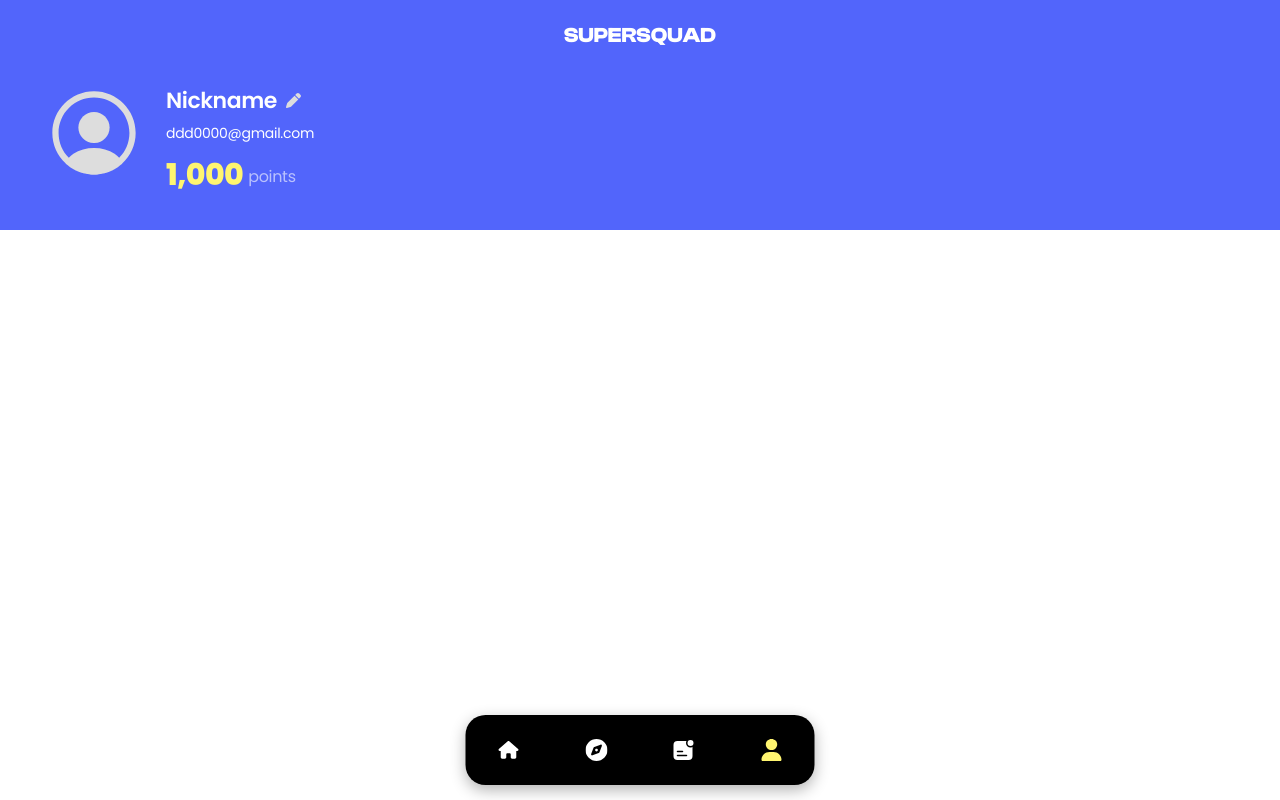
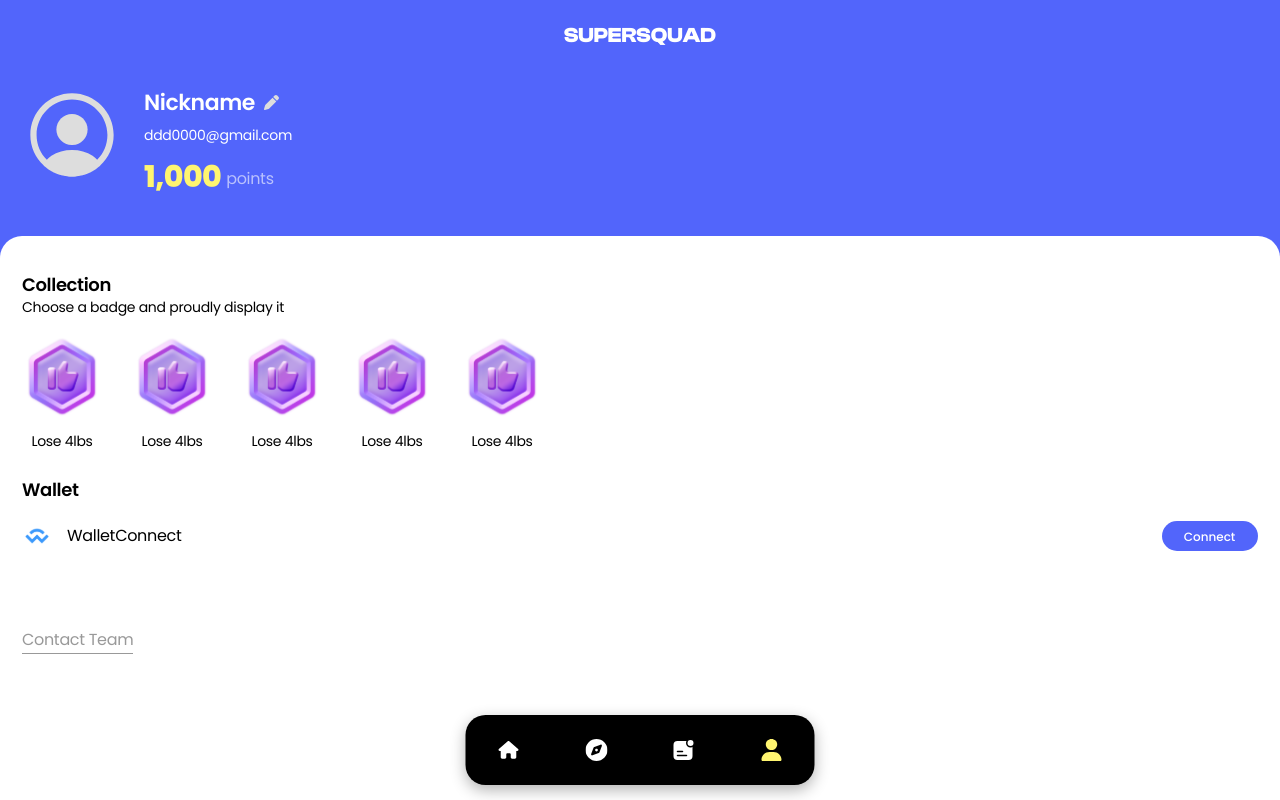
Before and after one commit to supersquad-challenge/proto.v2, a Next.js app in the folder proto.v2-client/: page /profile in a window 1280 px wide. Built offline with nearby package versions, Linux system fonts and the light colour scheme.

Commit message:
Add: whole profile page

```diff
--- a/proto.v2-client/src/app/profile/page.tsx
+++ b/proto.v2-client/src/app/profile/page.tsx
@@ -4,14 +4,19 @@ import styled from "styled-components";
 import Image from "next/image";
 import { POINT } from "@/lib/protoV2Constants";
 import thousandFormat from "@/utils/thousandFormat";
+import SingleCollection from "@/components/common/profile/SingleCollection";
+import Wallet from "@/components/common/profile/Wallet";
+import { useRouter } from "next/navigation";
+import Link from "next/link";
 
 const Profile = () => {
+  const router = useRouter();
   return (
     <Container>
       <AccountOverviewContainer>
         <ProfileImageWrapper>
           <Image
-            src="/asset/profile-circle.svg" //여기 챌린지 썸네일 사진이 들어가면 됨.
+            src="/asset/profile-circle.svg" //여기 프로필 사진이 들어가면 됨.
             alt="Profile Image"
             fill
             style={{
@@ -26,8 +31,9 @@ const Profile = () => {
               src="/asset/pencil.svg"
               width={16}
               height={16}
-              alt="edit nickname"
-              style={{ marginLeft: "9px" }}
+              alt="edit profile"
+              style={{ marginLeft: "9px", cursor: "pointer" }}
+              onClick={() => router.push("/flow/profile-setting")}
             />
           </div>
           <Email>ddd0000@gmail.com</Email>
@@ -56,6 +62,22 @@ const Profile = () => {
           </div>
         </AccountOverviewWrapper>
       </AccountOverviewContainer>
+      <AssetsContainer>
+        <SectionName style={{ marginBottom: "5px" }}>Collection</SectionName>
+        <SectionDetail>Choose a badge and proudly display it</SectionDetail>
+        <CollectionContainer>
+          <SingleCollection name="Lose 4lbs" />
+          <SingleCollection name="Lose 4lbs" margin="0 0 0 30px" />
+          <SingleCollection name="Lose 4lbs" margin="0 0 0 30px" />
+          <SingleCollection name="Lose 4lbs" margin="0 0 0 30px" />
+          <SingleCollection name="Lose 4lbs" margin="0 0 0 30px" />
+        </CollectionContainer>
+        <SectionName style={{ marginTop: "30px" }}>Wallet</SectionName>
+        <Wallet walletName="WalletConnect" />
+        <a href="mailto:official@supersquad.xyz">
+          <ContactTeam>Contact Team</ContactTeam>
+        </a>
+      </AssetsContainer>
     </Container>
   );
 };
@@ -69,7 +91,7 @@ const Container = styled.main`
 
 const AccountOverviewContainer = styled.section`
   width: 100%;
-  padding: 15px 22px 40px 44px; //원래는 22px인데 밑에 흰색 컨테이너의 border-radius = 22px인 것때문에
+  padding: 85px 22px 66px 22px; //원래는 padding-bottom이 44px인데 밑에 흰색 컨테이너의 border-radius = 22px인 것때문에
   box-sizing: border-box;
   background-color: ${colors.primary};
   display: flex;
@@ -120,3 +142,55 @@ const Points = styled.div`
   line-height: 100%;
   letter-spacing: -0.6px;
 `;
+
+const AssetsContainer = styled.section`
+  margin-top: -22px;
+  border-radius: 22px 22px 0px 0px;
+  padding: 40px 22px 30px 22px;
+  background-color: ${colors.white};
+  box-sizing: border-box;
+`;
+
+const SectionName = styled.div`
+  color: ${colors.black};
+  font-size: 18px;
+  font-weight: 600;
+  letter-spacing: -0.36px;
+  line-height: 100%;
+`;
+
+const SectionDetail = styled.div`
+  color: ${colors.black};
+  font-size: 14px;
+  font-weight: 400;
+  line-height: 128.571%;
+  letter-spacing: -0.28px;
+`;
+
+const CollectionContainer = styled.div`
+  width: 100vw;
+  height: auto;
+  margin-top: 20px;
+  box-sizing: border-box;
+  overflow: scroll;
+  display: flex;
+  padding: 0 22px;
+  margin-left: -22px;
+`;
+
+const ContactTeam = styled.div`
+  color: ${colors.gray};
+  width: fit-content;
+  padding: 0 0 5px 0;
+  font-size: 16px;
+  font-weight: 400;
+  line-height: 100%;
+  letter-spacing: -0.32px;
+
+  border-bottom: 1px solid ${colors.gray};
+  margin-top: 74px;
+
+  &:hover {
+    cursor: pointer;
+  }
+`;
--- a/proto.v2-client/src/components/base/Button/BaseButton.tsx
+++ b/proto.v2-client/src/components/base/Button/BaseButton.tsx
@@ -66,6 +66,7 @@ const BaseButtonWrapper = styled.button<{
   display: flex;
   align-items: center;
   justify-content: center;
+  font-family: "Poppin";
 
   &:hover {
     cursor: pointer;
--- a/proto.v2-client/src/components/common/explore/ChallengeBlock.tsx
+++ b/proto.v2-client/src/components/common/explore/ChallengeBlock.tsx
@@ -33,8 +33,8 @@ const ChallengeBlock = ({
       >
         <ThumbnailWrapper>
           <Image
-            src="/asset/Saly-15.svg" //여기 챌린지 썸네일 사진이 들어가면 됨.
-            alt={thumbnailUrl}
+            src={thumbnailUrl} //여기 챌린지 썸네일 사진이 들어가면 됨.
+            alt="challenge thumbnail"
             fill
             style={{
               objectFit: "cover",
--- a/proto.v2-client/src/components/common/flow/NicknameMessage.tsx
+++ b/proto.v2-client/src/components/common/flow/NicknameMessage.tsx
@@ -6,6 +6,7 @@ const NicknameMessage = styled.div`
   font-size: 18px;
   font-weight: 600;
   letter-spacing: -0.36px;
+  line-height: 100%;
 
   margin-bottom: 20px;
 `;
--- /dev/null
+++ b/proto.v2-client/src/components/common/profile/SingleCollection.tsx
@@ -0,0 +1,45 @@
+import styled from "styled-components";
+import Image from "next/image";
+import colors from "@/styles/color";
+
+type Props = {
+  name: string;
+  margin?: string;
+};
+
+const SingleCollection = ({ name, margin }: Props) => {
+  return (
+    <Wrapper $margin={margin}>
+      <Image
+        src="/asset/badges/purple_badge.svg"
+        alt="collectable"
+        width={80}
+        height={80}
+      />
+      <Name>{name}</Name>
+    </Wrapper>
+  );
+};
+
+export default SingleCollection;
+
+const Wrapper = styled.div<{ $margin?: string }>`
+  width: 80px;
+  height: auto;
+  margin: ${(props) => props.$margin};
+`;
+
+const Name = styled.div`
+  width: 100%;
+  color: ${colors.black};
+  text-align: center;
+  font-size: 14px;
+  font-weight: 400;
+  line-height: 128.571%;
+  letter-spacing: -0.28px;
+
+  margin-top: 10px;
+
+  word-break: keep-all;
+  word-wrap: break-word;
+`;
--- /dev/null
+++ b/proto.v2-client/src/components/common/profile/Wallet.tsx
@@ -0,0 +1,63 @@
+import styled from "styled-components";
+import Image from "next/image";
+import colors from "@/styles/color";
+import BaseButton from "@/components/base/Button/BaseButton";
+
+type Props = {
+  walletName: string;
+};
+
+const Wallet = ({ walletName }: Props) => {
+  return (
+    <Wrapper>
+      <Image
+        src="/asset/wallet_connect.svg"
+        alt="wallet connect"
+        width={30}
+        height={30}
+      />
+      <Name>{walletName}</Name>
+      <ButtonWrapper>
+        <BaseButton
+          color={colors.white}
+          fontSize={12}
+          fontWeight={500}
+          borderRadius={21}
+          backgroundColor={colors.primary}
+          padding="7px 23px 5px 22px"
+          title={"Connect"}
+          onClickHandler={() => {}} //지갑 연결 함수
+        />
+      </ButtonWrapper>
+    </Wrapper>
+  );
+};
+
+export default Wallet;
+
+const Wrapper = styled.div`
+  width: 100%;
+  height: auto;
+  padding: 7px 0;
+  display: flex;
+  align-items: center;
+  box-sizing: border-box;
+
+  margin-top: 15px;
+`;
+
+const Name = styled.div`
+  color: ${colors.black};
+  font-size: 16px;
+  font-weight: 400;
+  line-height: 100%;
+  letter-spacing: -0.32px;
+
+  margin-left: 15px;
+`;
+
+const ButtonWrapper = styled.div`
+  width: 96px;
+  height: 30px;
+  margin-left: auto;
+`;
--- a/proto.v2-client/src/layout/Layout.tsx
+++ b/proto.v2-client/src/layout/Layout.tsx
@@ -22,6 +22,13 @@ const Layout = ({ children }: { children: ReactNode }) => {
     }
     return false;
   };
+
+  const isBodyContainerTop = () => {
+    if (pathname == "/profile") {
+      return false;
+    }
+    return true;
+  };
   const isBodyContainerBottom = () => {
     if (
       activeModal == "congrats_otherChallenges" ||
@@ -34,11 +41,12 @@ const Layout = ({ children }: { children: ReactNode }) => {
     }
     return true;
   };
+
   return (
     <>
       <Header />
       <BodyContainer
-        $top={68}
+        $top={isBodyContainerTop() ? 68 : 0}
         $bot={isBodyContainerBottom() ? 85 : 0}
         $backgroundColor={
           isBackgroundPrimary() ? `${colors.primary}` : `${colors.white}`
```
Also changed, not shown: proto.v2-client/public/asset/badges/bronze_badge.svg, proto.v2-client/public/asset/wallet_connect.svg (added).
